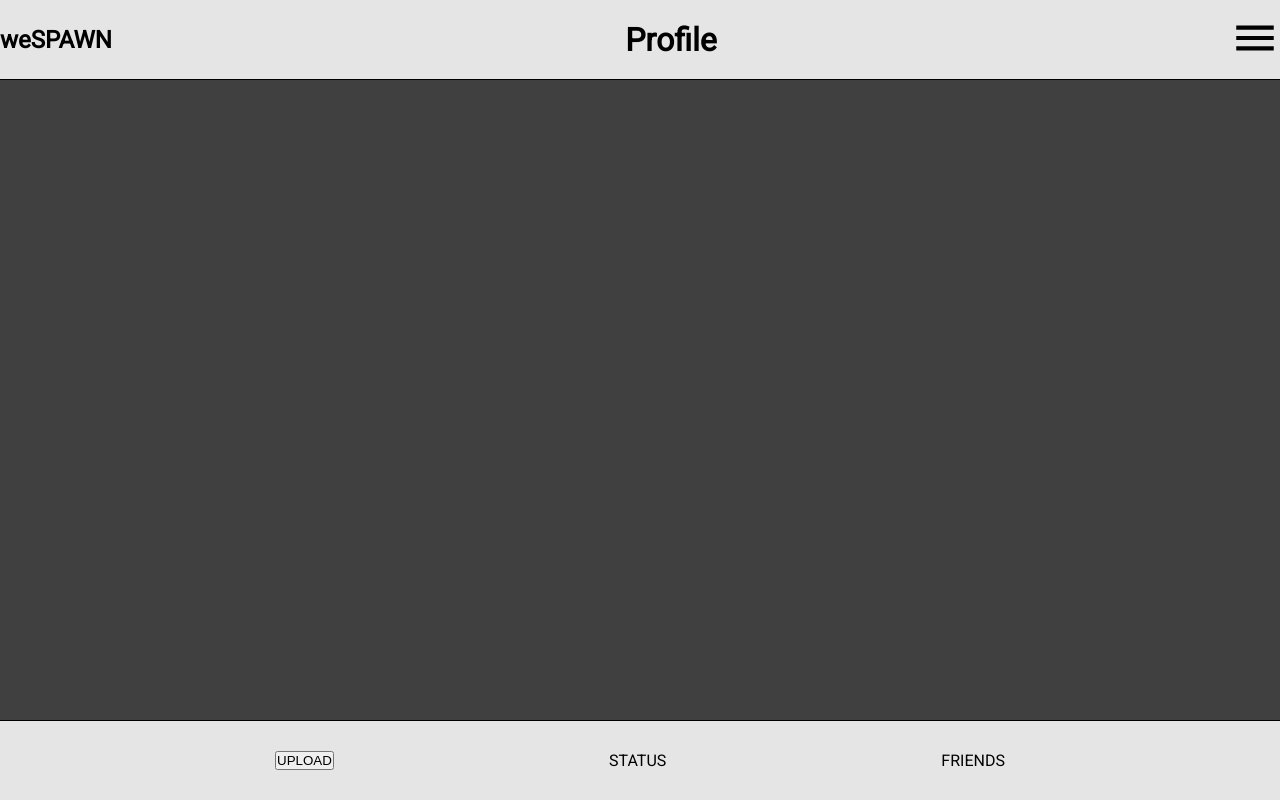
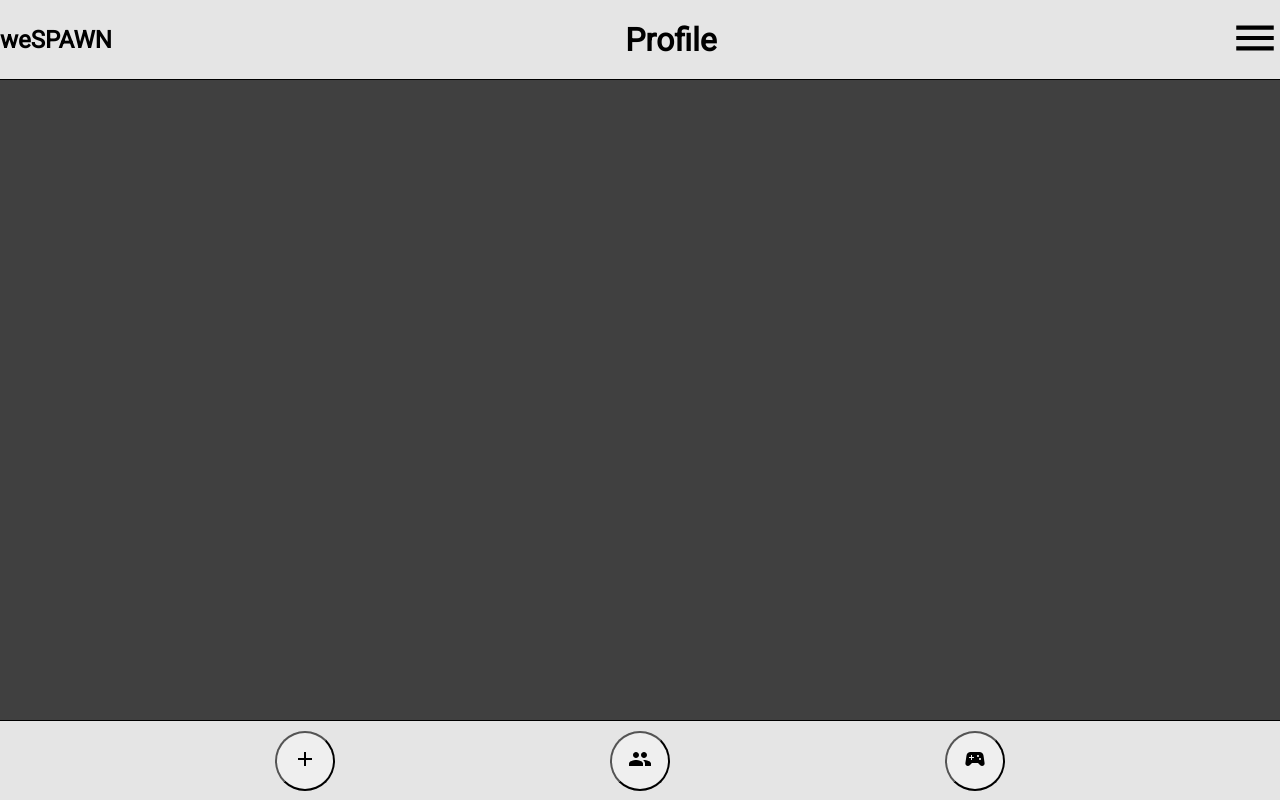
Before and after one commit to magu1216/wespawn_project, a React (Create React App) app: page / in a window 1280 px wide. Built offline with nearby package versions, Linux system fonts and the light colour scheme.

Commit message:
conditional render function in footer buttons

```diff
--- a/src/components/AppFooter.js
+++ b/src/components/AppFooter.js
@@ -1,12 +1,13 @@
 import React from "react";
 import styled from "styled-components";
+import QuickButton from "./QuickButton";
 
 export default function AppFooter() {
   return (
     <Footer>
-      <button>UPLOAD</button>
-      <div>STATUS</div>
-      <div>FRIENDS</div>
+      <QuickButton direction={"upload"} />
+      <QuickButton direction={"lfg"} />
+      <QuickButton direction={"friends"} />
     </Footer>
   );
 }
--- a/src/components/BurgerButton.js
+++ b/src/components/BurgerButton.js
@@ -1,4 +1,4 @@
-import React, { useState } from "react";
+import React from "react";
 import MenuIcon from "@material-ui/icons/Menu";
 import CloseIcon from "@material-ui/icons/Close";
 
--- /dev/null
+++ b/src/components/QuickButton.js
@@ -0,0 +1,35 @@
+import React from "react";
+import styled from "styled-components";
+import AddIcon from "@material-ui/icons/Add";
+import SportsEsportsIcon from "@material-ui/icons/SportsEsports";
+import GroupIcon from "@material-ui/icons/Group";
+
+export default function QuickButton(props) {
+  //   let icon = { symbol };
+
+  if (props.direction === "upload") {
+    return (
+      <Button>
+        <AddIcon />
+      </Button>
+    );
+  } else if (props.direction === "lfg") {
+    return (
+      <Button>
+        <GroupIcon />
+      </Button>
+    );
+  } else {
+    return (
+      <Button>
+        <SportsEsportsIcon />
+      </Button>
+    );
+  }
+}
+
+const Button = styled.button`
+  width: 60px;
+  height: 60px;
+  border-radius: 50%;
+`;
```
